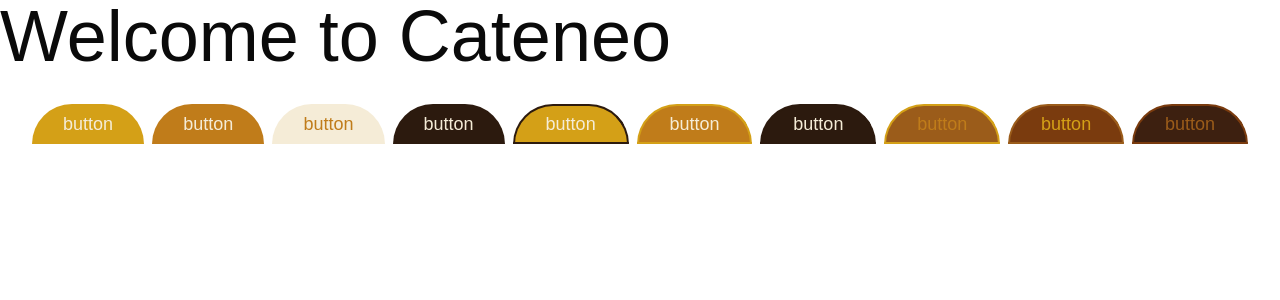
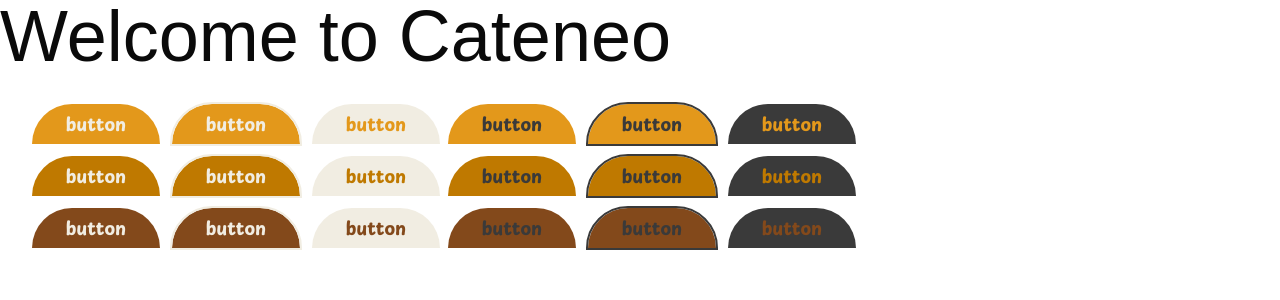
Before and after one commit to SAMAHAN-Systems-Development/cateneo-frontend, a Next.js app: page / in a window 1280 px wide. Shown: the top 300 px of the page. Built offline with nearby package versions, Linux system fonts and the light colour scheme; a web font is replaced by a local one.

Commit message:
feat: add tab button component using shadcn/ui
used the colors and fonts from tailwind.config.ts

```diff
--- a/src/app/page.tsx
+++ b/src/app/page.tsx
@@ -1,4 +1,5 @@
 import TabButton from "@/components/ui/tab-button";
+const colors = ["orange", "lightbrown", "darkbrown"] as const;
 
 const page = () => {
   return (
@@ -7,16 +8,43 @@ const page = () => {
         Welcome to Cateneo
       </h1>
       <div className="flex gap-2 p-8">
-        <TabButton title="button" color="amberLight" state="filled"/>
-        <TabButton title="button" color="amberMid" state="filled"/>
-        <TabButton title="button" color="cream" state="filled"/>
-        <TabButton title="button" color="darkBrown" state="filled"/>
-        <TabButton title="button" color="amberOutlined" state="outlined"/>
-        <TabButton title="button" color="amberMidOutlined" state="outlined"/>
-        <TabButton title="button" color="darkOutlined" state="outlined"/>
-        <TabButton title="button" color="brownOutlined" state="outlined"/>
-        <TabButton title="button" color="brownMidOutlined" state="outlined"/>
-        <TabButton title="button" color="darkMidOutlined" state="outlined"/>
+        {/* LEFT GROUP — white text */}
+        <div className="flex flex-col gap-3">
+          {colors.map((color) => (
+            <div key={color} className="flex gap-3">
+              <div className="w-32 h-10">
+                <TabButton color={color} style="filled" title="button" />
+              </div>
+              <div className="w-32 h-10">
+                <TabButton color={color} style="filledOutline" title="button" />
+              </div>
+              <div className="w-32 h-10">
+                <TabButton color={color} style="invertedLight" title="button" />
+              </div>
+            </div>
+          ))}
+        </div>
+
+        {/* RIGHT GROUP — dark text */}
+        <div className="flex flex-col gap-3">
+          {colors.map((color) => (
+            <div key={color} className="flex gap-3">
+              <div className="w-32 h-10">
+                <TabButton color={color} style="filledDark" title="button" />
+              </div>
+              <div className="w-32 h-10">
+                <TabButton
+                  color={color}
+                  style="filledDarkOutline"
+                  title="button"
+                />
+              </div>
+              <div className="w-32 h-10">
+                <TabButton color={color} style="invertedDark" title="button" />
+              </div>
+            </div>
+          ))}
+        </div>
       </div>
     </div>
   );
--- a/src/components/ui/tab-button.tsx
+++ b/src/components/ui/tab-button.tsx
@@ -1,107 +1,87 @@
-import React, { FC } from "react";
-import { cva, type VariantProps } from "class-variance-authority";
-
-// HOW TO USE
-// <TabButton color="amberLight" title="button" />
-// <TabButton color="amberLight" state="active" title="button" />
-// <TabButton color="amberOutlined" state="outlined" title="button" />
+import { cva } from "class-variance-authority";
+import { FC } from "react";
 
 const tabButtonStyles = cva(
-  "font-gaegu w-full h-full flex items-center justify-center transition-all duration-150 rounded-t-full",
+  [
+    "font-playpen font-light",
+    "w-full h-full",
+    "flex items-center justify-center",
+    "rounded-t-[40px]",
+    "py-1 px-3",
+    "h-8 lg:h-10",
+    "text-xs sm:text-sm lg:text-base xl:text-lg",
+    "transition-all duration-150",
+  ].join(" "),
   {
     variants: {
       color: {
-        // Left panel - solid filled variants (warm palette)
-        amberLight:
-          "bg-[#D4A017] text-[#F5ECD7] hover:bg-[#C49010] active:bg-[#B48010]",
-        amberMid:
-          "bg-[#C07C1A] text-[#F5ECD7] hover:bg-[#B06C0A] active:bg-[#A05C00]",
-        cream:
-          "bg-[#F5ECD7] text-[#C07C1A] hover:bg-[#EDE0C8] active:bg-[#E0D0B0]",
-        brownMid:
-          "bg-[#9B5C1A] text-[#F5ECD7] hover:bg-[#8B4C0A] active:bg-[#7B3C00]",
-        brownDeep:
-          "bg-[#7A3B0E] text-[#F5ECD7] hover:bg-[#6A2B00] active:bg-[#5A1B00]",
-        creamLight:
-          "bg-[#FAF3E3] text-[#9B5C1A] hover:bg-[#F0E8D0] active:bg-[#E0D8C0]",
-        darkBrown:
-          "bg-[#2C1A0E] text-[#F5ECD7] hover:bg-[#1C0A00] active:bg-[#0C0000]",
-        darkMid:
-          "bg-[#3D2010] text-[#F5ECD7] hover:bg-[#2D1000] active:bg-[#1D0000]",
-        offWhite:
-          "bg-[#F0E8D5] text-[#3D2010] hover:bg-[#E0D8C5] active:bg-[#D0C8B5]",
-
-        // Right panel - outlined variants
-        amberOutlined:
-          "bg-[#D4A017] border-2 border-[#2C1A0E] text-[#F5ECD7] hover:bg-[#C49010] active:bg-[#B48010]",
-        amberMidOutlined:
-          "bg-[#C07C1A] border-2 border-[#D4A017] text-[#F5ECD7] hover:bg-[#B06C0A] active:bg-[#A05C00]",
-        darkOutlined:
-          "bg-[#2C1A0E] border-2 border-[#2C1A0E] text-[#F5ECD7] hover:bg-[#1C0A00] active:bg-[#0C0000]",
-        brownOutlined:
-          "bg-[#9B5C1A] border-2 border-[#D4A017] text-[#C07C1A] hover:bg-[#8B4C0A] active:bg-[#7B3C00]",
-        brownMidOutlined:
-          "bg-[#7A3B0E] border-2 border-[#9B5C1A] text-[#D4A017] hover:bg-[#6A2B00] active:bg-[#5A1B00]",
-        darkMidOutlined:
-          "bg-[#3D2010] border-2 border-[#7A3B0E] text-[#9B5C1A] hover:bg-[#2D1000] active:bg-[#1D0000]",
+        orange: "bg-cateneo-orange",
+        lightbrown: "bg-cateneo-lightbrown",
+        darkbrown: "bg-cateneo-darkbrown",
       },
-      state: {
-        filled: "",
-        outlined: "",
-        active: "brightness-75",
-        disabled: "opacity-50 cursor-not-allowed pointer-events-none",
-      },
-      size: {
-        sm: "h-8 py-1 px-3 text-xs",
-        md: "h-10 py-1 px-4 text-sm",
-        lg: "h-12 py-2 px-5 text-base",
-        xl: "h-14 py-2 px-6 text-lg",
-        responsive:
-          "h-8 lg:h-10 py-1 px-3 text-xs sm:text-sm lg:text-base xl:text-lg",
+      style: {
+        filled: "text-cateneo-white",
+        filledOutline:
+          "text-cateneo-white outline outline-2 outline-cateneo-white",
+        invertedLight: "",
+        filledDark: "text-cateneo-black",
+        filledDarkOutline:
+          "text-cateneo-black outline outline-2 outline-cateneo-black",
+        invertedDark: "",
       },
     },
     defaultVariants: {
-      color: "amberLight",
-      size: "responsive",
+      color: "orange",
+      style: "filled",
     },
   },
 );
 
-interface TabButtonProps extends VariantProps<typeof tabButtonStyles> {
+type ColorType = "orange" | "lightbrown" | "darkbrown";
+type StyleType =
+  | "filled"
+  | "filledOutline"
+  | "invertedLight"
+  | "filledDark"
+  | "filledDarkOutline"
+  | "invertedDark";
+
+interface TabButtonProps {
   title?: string;
-  color?:
-    | "amberLight"
-    | "amberMid"
-    | "cream"
-    | "brownMid"
-    | "brownDeep"
-    | "creamLight"
-    | "darkBrown"
-    | "darkMid"
-    | "offWhite"
-    | "amberOutlined"
-    | "amberMidOutlined"
-    | "darkOutlined"
-    | "brownOutlined"
-    | "brownMidOutlined"
-    | "darkMidOutlined";
-  size?: "sm" | "md" | "lg" | "xl" | "responsive";
-  state?: "filled" | "outlined" | "active" | "disabled";
+  color?: ColorType;
+  style?: StyleType;
   tabChange?: () => void;
   className?: string;
 }
 
+const invertedBg: Record<string, string> = {
+  invertedLight: "!bg-cateneo-white",
+  invertedDark: "!bg-cateneo-black",
+};
+
+const invertedText: Record<ColorType, string> = {
+  orange: "text-cateneo-orange",
+  lightbrown: "text-cateneo-lightbrown",
+  darkbrown: "text-cateneo-darkbrown",
+};
+
 const TabButton: FC<TabButtonProps> = ({
   title,
-  color,
-  size,
-  state,
+  color = "orange",
+  style = "filled",
   tabChange,
-  className = "",
+  className,
 }) => {
+  const isInverted = style === "invertedLight" || style === "invertedDark";
+
   return (
     <button
-      className={`${tabButtonStyles({ color, size, state })} ${className}`}
+      className={[
+        tabButtonStyles({ color, style }),
+        isInverted ? invertedBg[style] : "",
+        isInverted ? invertedText[color] : "",
+        className ?? "",
+      ].join(" ")}
       onClick={tabChange}
     >
       {title}
```
